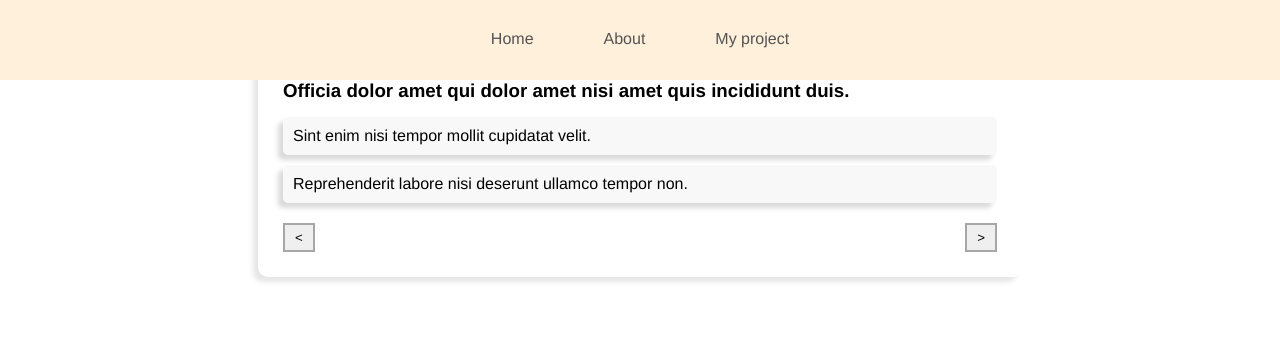
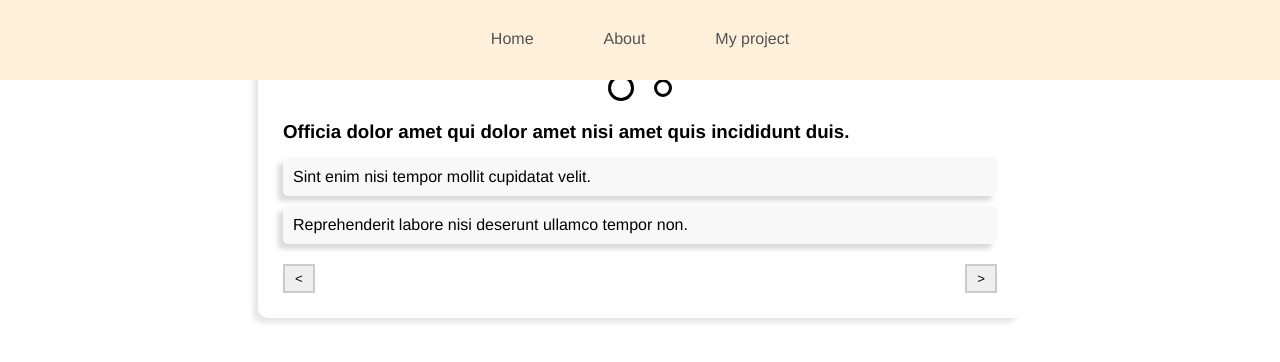
Before and after one commit to ashleycao12/my-website, a Vue app: page /quiz in a window 1280 px wide. Both pictures are taken after a click on the button "Start". Shown: the top 362 px of the page. Built offline with nearby package versions, Linux system fonts and the light colour scheme; the HTML template or start-up script is replaced by a standard one.

Commit message:
add question tracking dots. Bind the dot class to the an object using dotStyle function. This will style the dots based on question status and current question index

```diff
--- a/src/assets/global.css
+++ b/src/assets/global.css
@@ -7,7 +7,13 @@ body {
 
 button:hover {
   cursor: pointer;
+  background-color: rgb(236, 236, 236);
 }
 button {
   border-radius: 10px;
+  background-color: rgb(244, 244, 244);
 }
+
+button:active {
+  background-color: rgb(208, 208, 208);
+}
--- a/src/components/quiz/Question.vue
+++ b/src/components/quiz/Question.vue
@@ -1,10 +1,14 @@
 <template>
   <div class ="Q">
+    <div class="QTrack">
+      <!-- <div :class= "{'answered':question.answered, 'activeQ': questionID === index, 'unactiveQ':questionID != index}" v-for= "(question,index) in questionTrack" :key="index"></div> -->
+      <div :class= "dotStyle(index,questionID)" v-for= "(question,index) in questionTrack" :key="index"></div>
+    </div>
     <h3 class="Q-text" >{{questionText}}</h3>
     <div class="option" v-for = "option in options" @click= "nextQ" :id= "option.association"> {{option.text}} </div>
-    <div class="changeQ-parent">
-      <button class="changeQ">&lt;</button>
-      <button class="changeQ">&gt;</button>
+    <div class="changeQ">
+      <button>&lt;</button>
+      <button>&gt;</button>
     </div>
   </div>
     <!-- <button @click= "nextQ">change question</button> -->
@@ -15,7 +19,7 @@
 
 </template>
 <script>
-  import {ref} from 'vue'
+  import {ref, computed} from 'vue'
   import questionListJson from '@/assets/quiz/question-list.json'
   import resultListJson from '@/assets/quiz/result-list.json'
 
@@ -28,7 +32,7 @@
       const resultTrack = ref([])   //to track the current stage of the result based on user's selection
       const weight = ref()
       const numQ = ref(questionListJson.length)
-      const questionTrack = ref()  //to track quiz progress and allow revisting past questions
+      const questionTrack = ref(questionListJson)  //to track quiz progress and allow revisting past questions
 
       //create an array of object base on the list of result each with starting score of 0. The score will increase as user click
       resultListJson.forEach((result) => {
@@ -39,14 +43,20 @@
       })
 
       // put the question list to a new variable
-      questionTrack.value = questionListJson
+      // questionTrack.value = questionListJson
       questionTrack.value.forEach(question=>{
         question.answered = false,
         question.options.forEach(option=>{
           option.selected = false
         })
       })
-      console.log(questionTrack.value[0].options);
+
+      function dotStyle(index, questionID) {return{
+        answered:questionTrack.value[index].answered,
+        activeQ: questionID === index,
+        unactiveQ:questionID != index
+      }}
+
 
       getQ()
 
@@ -57,20 +67,8 @@
         weight.value = Number(questionListJson[questionID.value].weight)
       }
 
-      // function top(result) {
-      //   const scoreList = []
-      //   result.forEach(currentItem =>{scoreList.push(currentItem.score)})
-      //   const max = Math.max(...scoreList)
-      //   let top0 = ""
-      //   result.forEach(currentItem => {
-      //     if (currentItem.score === max) {
-      //       top0 = currentItem.name
-      //     }
-      //   });
-      //     return top0
-      // }
 
-      function top() {
+      function top() {   //calculate the result
         //extract quiz result from questionTrack
         resultTrack.value.forEach(result => {
           questionTrack.value.forEach(question=>{
@@ -122,14 +120,40 @@
       }
 
       return{
-        nextQ, questionText, options,
-        // getQ, questionID,
+        nextQ, questionText, options, numQ, questionTrack, questionID,
+        dotStyle
+        // getQ,
       }
     },
   }
 </script>
 
 <style>
+  .activeQ {
+    height: 20px;
+    width: 20px;
+  }
+  .unactiveQ {
+    width: 12px;
+    height: 12px;
+  }
+  .answered {
+    background-color: rgb(238, 107, 107);
+  }
+  .QTrack {
+    margin-bottom: 20px;
+    display: flex;
+    flex-direction: row;
+    justify-content: center;
+    align-items: center;
+    /* background-color: blue; */
+
+  }
+  .QTrack div {
+    margin: 0 10px;
+    border: solid;
+
+  }
   .Q {
     background-color: white;
     padding: 25px;
@@ -149,17 +173,21 @@
     background: rgb(239, 166, 144);
     transition: 0.2ms;
   }
-  .changeQ-parent {
+  .changeQ {
     margin-top: 20px;
     /* background-color: blue; */
     display: flex;
     justify-content: space-between;
   }
-  .changeQ {
+  .changeQ button {
     padding: 5px 10px;
     border: solid;
-    border-color: rgb(167, 167, 167);
+    border-color: rgb(203, 203, 203);
     border-width: 2px;
+  }
+
+  .changeQ button:hover {
+    background-color: ;
   }
   h3{
     margin: 5px 0 15px 0;
```
